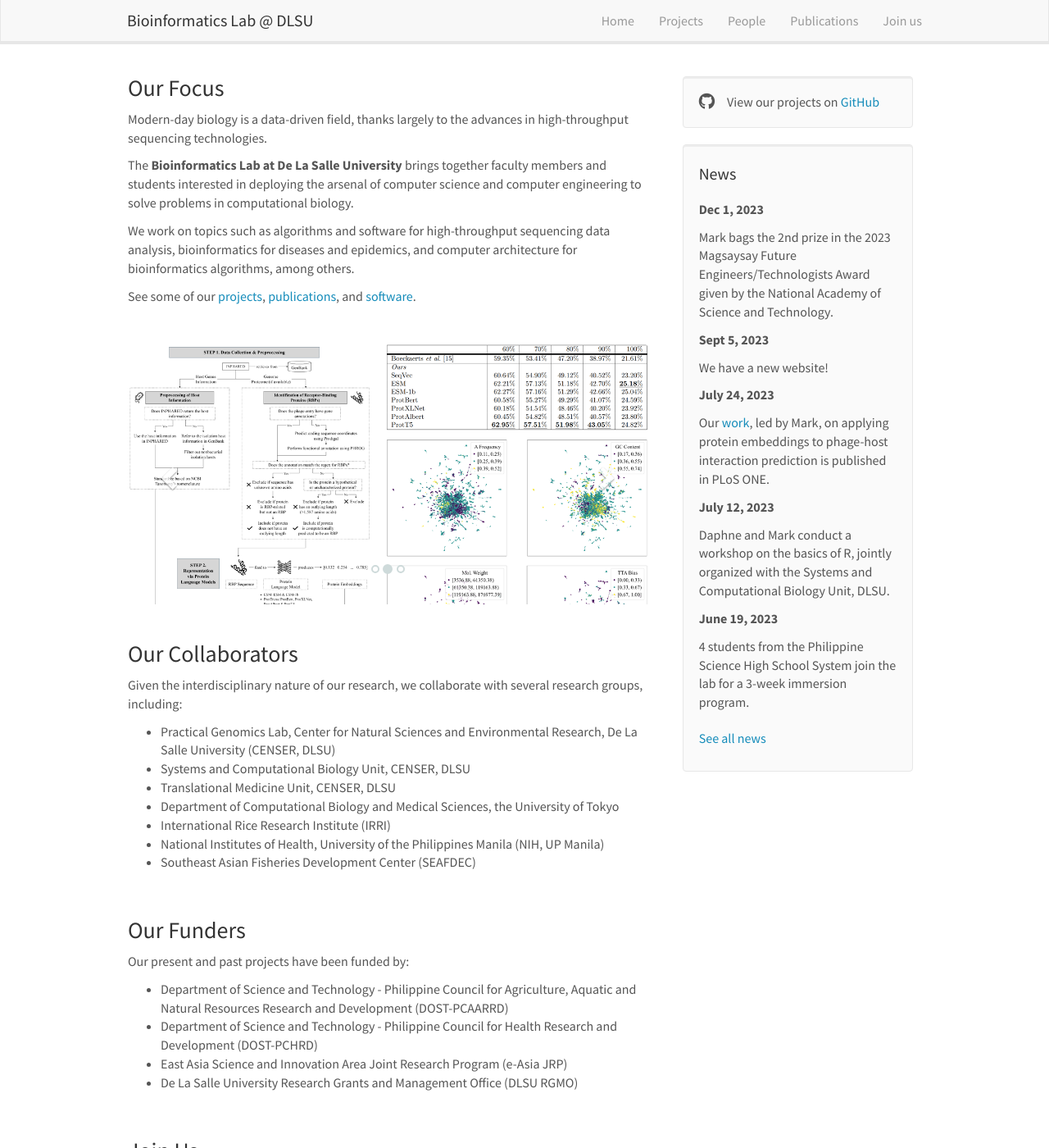
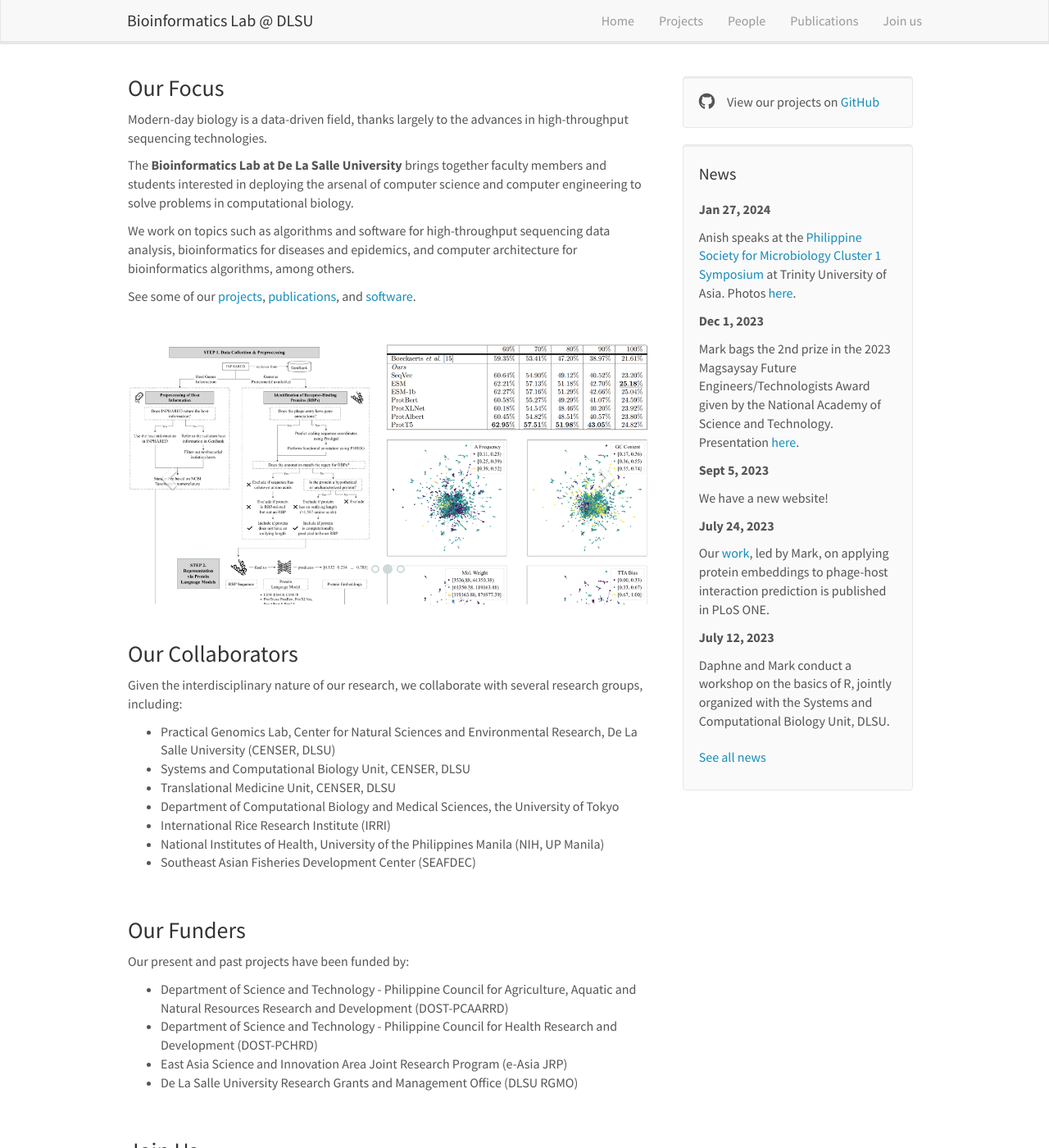
Before and after one commit to bioinfodlsu/bioinfodlsu.github.io, a Jekyll site: the page built from _pages/home.md, in a window 1280 px wide and 1400 px high. Shown: the whole window at 82% size. Built offline with Jekyll 4.4.1, drawn with Linux system fonts in a browser that asks for light colours; nearby versions of some CDN libraries.

Commit message:
news update

```diff
--- a/_data/news.yml
+++ b/_data/news.yml
@@ -1,5 +1,8 @@
+- date: Jan 27, 2024
+  headline: Anish speaks at the [Philippine Society for Microbiology Cluster 1 Symposium](https://www.psm.org.ph/2023/2023-cluster-1-symposium/) at Trinity University of Asia. Photos [here](https://www.facebook.com/watch/?v=1356863334813080){:target="\_blank"}.
+
 - date: Dec 1, 2023
-  headline: Mark bags the 2nd prize in the 2023 Magsaysay Future Engineers/Technologists Award given by the National Academy of Science and Technology.
+  headline: Mark bags the 2nd prize in the 2023 Magsaysay Future Engineers/Technologists Award given by the National Academy of Science and Technology. Presentation [here](https://fb.watch/oKx7G6gwLi/){:target="\_blank"}.
 
 - date: Sept 5, 2023
   headline: We have a new website!
```
